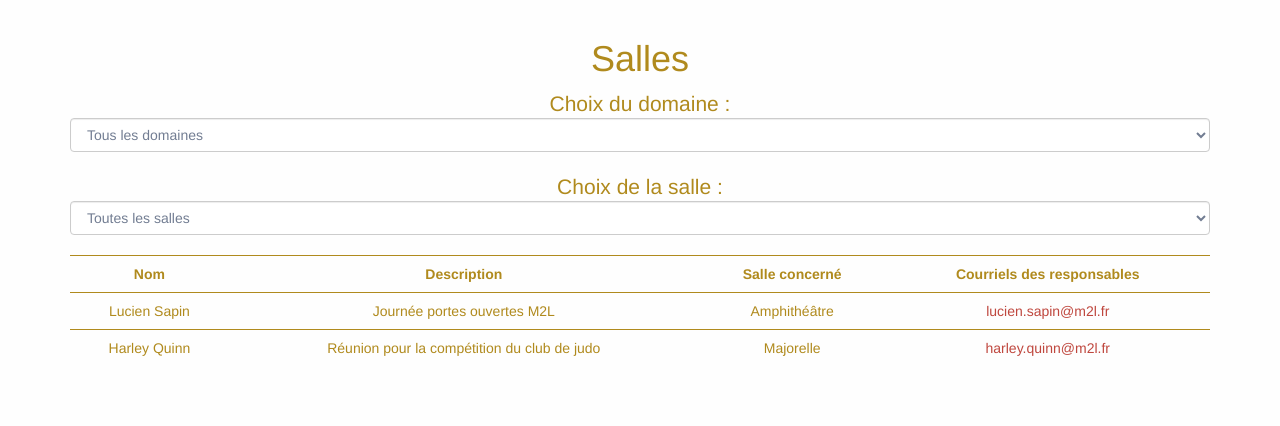
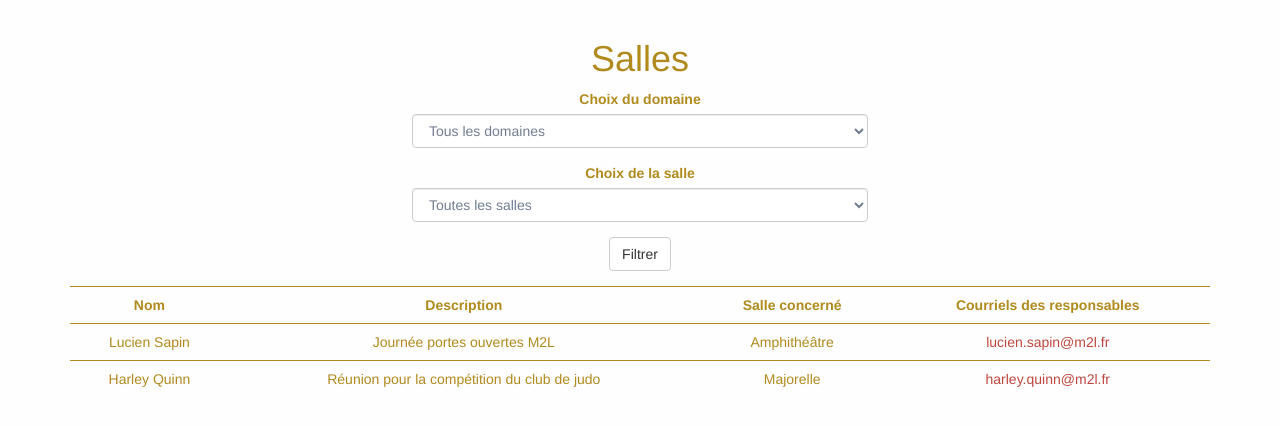
Before and after one commit to JoelTroch/SiteM2LResponsive, a PHP site: page /utilisateur/salles.php in a window 1280 px wide. Shown: the part 51-477 px from the top of the page. Run offline with PHP 8.4, Linux system fonts and the light colour scheme.

Commit message:
Ajout du bouton "Filtrer" manquant dans la page "Salles" de la section "Utilisateurs" et refonte du formulaire selon les normes de Bootstrap.

```diff
--- a/utilisateur/salles.php
+++ b/utilisateur/salles.php
@@ -41,15 +41,18 @@
 		</div>
 		<div class="container theme-showcase" role="main">
 			<h1>Salles</h1>
-			<p class="lead">Choix du domaine :
-				<select name="choixDomaine" class="form-control">
+			<form method="post" action="index.php" role="form">
+				<div class="form-group">
+					<label for="choixDomaine">Choix du domaine</label>
+					<select name="choixDomaine" class="form-control form-fix">
 						<option value="tous" selected>Tous les domaines</option>
 						<option value="multimedia">Multimédia</option>
 						<option value="reunion">Réunion</option>
 					</select>
-			</p>
-			<p class="lead">Choix de la salle :
-				<select name="choixSalle" class="form-control">
+				</div>
+				<div class="from-group">
+					<label for="choixSalle">Choix de la salle</label>
+					<select name="choixSalle" class="form-control form-fix">
 						<option value="tous" selected>Toutes les salles</option>
 						<option value="amphitheatre">Amphithéâtre</option>
 						<option value="baccarat">Baccarat (Réunion)</option>
@@ -62,7 +65,14 @@
 						<option value="multimedia">Multimédia</option>
 						<option value="reunion_etage">Réunion d'étage</option>
 					</select>
-			</p>
+				</div>
+				<div class="form-group">
+					<input type="hidden" name="envoye" value="oui" />
+				</div>
+				<div class="form-group">
+					<button type="submit" class="btn btn-default">Filtrer</button>
+				</div>
+			</form>
 			<table class="table">
 				<tr>
 					<th>Nom</th>
```
Lines whose indentation alone changed are shown as unchanged.
